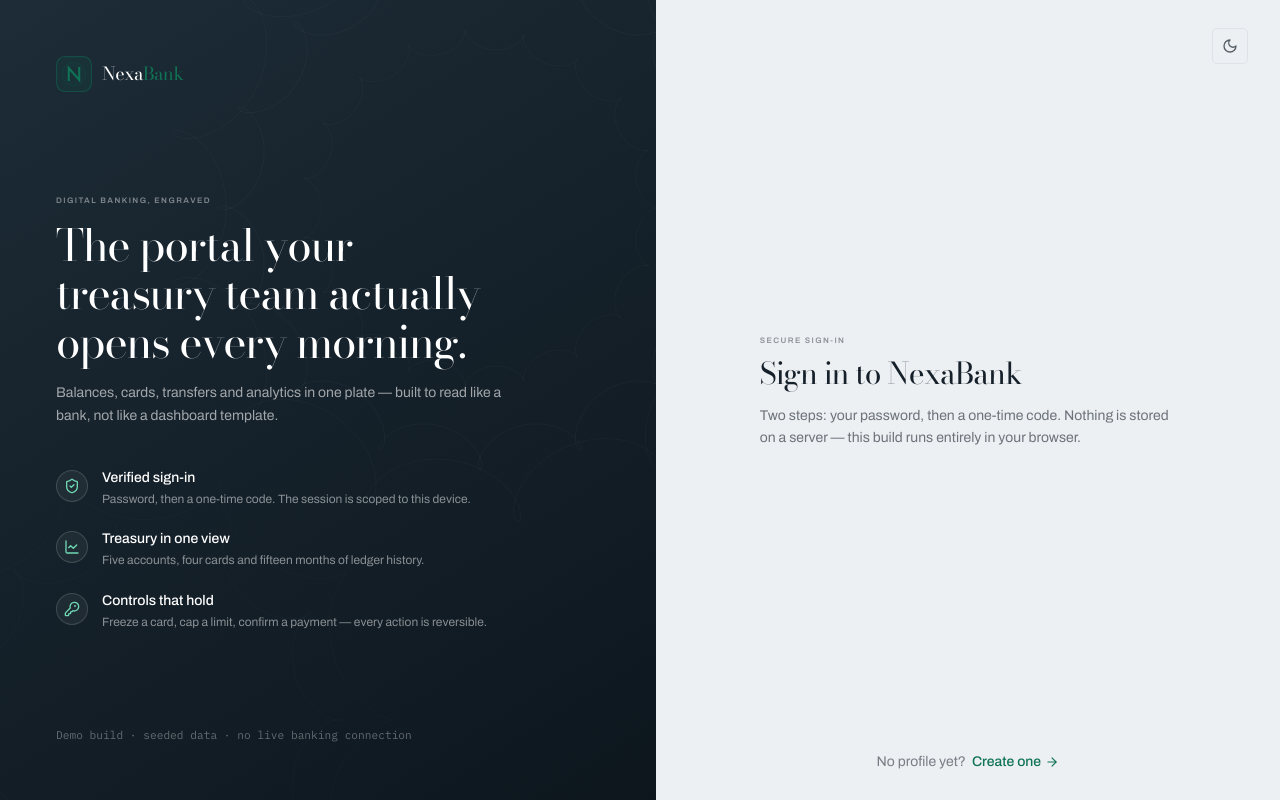
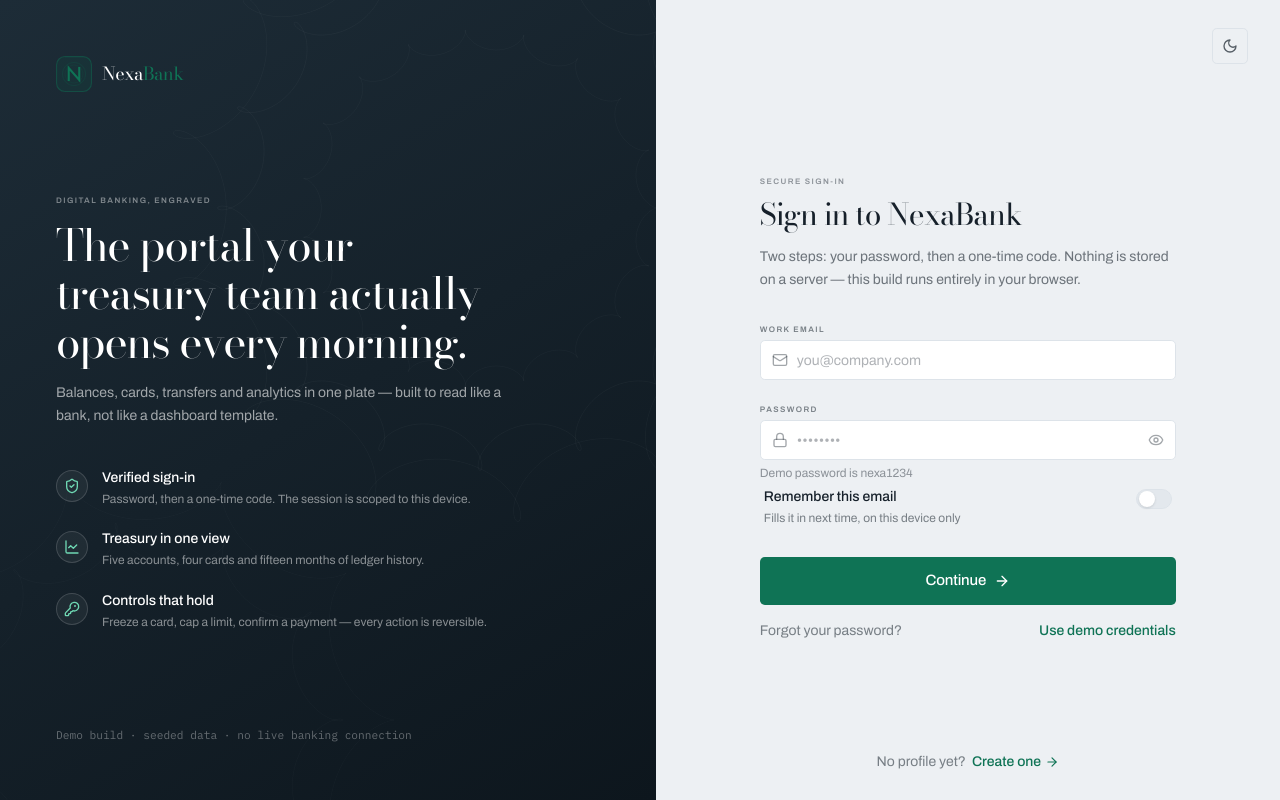
Before and after one commit to mdmahfuj-cse/nexabank, a React (Vite) app: page /sign-in in a window 1280 px wide. Built offline with nearby package versions, Linux system fonts and the light colour scheme.

Commit message:
add form

```diff
--- a/src/pages/auth/SignIn.tsx
+++ b/src/pages/auth/SignIn.tsx
@@ -74,7 +74,80 @@ export default function SignIn() {
       description="Two steps: your password, then a one-time code. Nothing is stored on a server — this build runs entirely in your browser."
       footer={<AuthSwitch to="/sign-up" label="No profile yet?" action="Create one" />}
     >
+      <form onSubmit={onSubmit} noValidate>
+        {failure ? (
+          <InlineAlert className="mb-5">{failure}</InlineAlert>
+        ) : null}
 
+        <Field label="Work email" htmlFor="email" error={errors.email?.message}>
+          <Input
+            id="email"
+            type="email"
+            autoComplete="email"
+            placeholder="you@company.com"
+            leading={<Mail className="size-4" />}
+            invalid={Boolean(errors.email)}
+            {...register('email')}
+          />
+        </Field>
+
+        <Field
+          label="Password"
+          htmlFor="password"
+          error={errors.password?.message}
+          hint="Demo password is nexa1234"
+        >
+          <Input
+            id="password"
+            type={revealed ? 'text' : 'password'}
+            autoComplete="current-password"
+            placeholder="••••••••"
+            leading={<Lock className="size-4" />}
+            invalid={Boolean(errors.password)}
+            trailing={
+              <button
+                type="button"
+                onClick={() => setRevealed((value) => !value)}
+                aria-label={revealed ? 'Hide password' : 'Show password'}
+                className="rounded p-1.5 text-base-content/40 transition-colors hover:text-base-content"
+              >
+                {revealed ? <EyeOff className="size-4" /> : <Eye className="size-4" />}
+              </button>
+            }
+            {...register('password')}
+          />
+        </Field>
+
+        <div className="-mt-1 mb-5 flex items-center justify-between gap-4">
+          <Toggle
+            checked={remember}
+            onChange={setRemember}
+            label="Remember this email"
+            description="Fills it in next time, on this device only"
+          />
+        </div>
+
+        <Button type="submit" variant="primary" size="lg" block loading={isSubmitting}>
+          Continue
+          {!isSubmitting ? <ArrowRight className="size-4" /> : null}
+        </Button>
+
+        <div className="mt-4 flex items-center justify-between gap-4 text-sm">
+          <Link
+            to="/forgot-password"
+            className="text-base-content/55 transition-colors hover:text-base-content"
+          >
+            Forgot your password?
+          </Link>
+          <button
+            type="button"
+            onClick={fillDemo}
+            className="font-medium text-primary transition-opacity hover:opacity-75"
+          >
+            Use demo credentials
+          </button>
+        </div>
+      </form>
     </AuthLayout>
   );
 }
```
